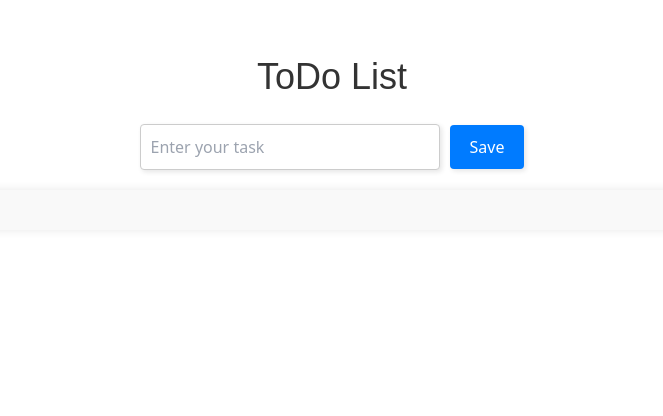
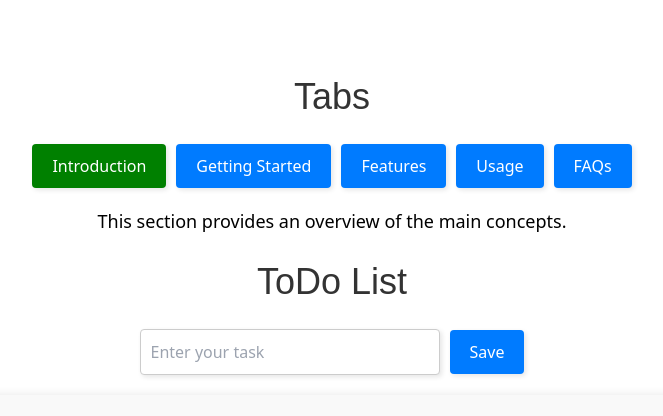
Before and after one commit to rahulpal80524/webapplication1, a React (Create React App) app: page / in a window 1280 px wide. Shown: the top 416 px of the page, without its empty margins (308-971 px from the left). Built offline with nearby package versions, Linux system fonts and the light colour scheme.

Commit message:
tab system

```diff
--- a/package.json
+++ b/package.json
@@ -1,4 +1,5 @@
 {
+  "homepage": "https://rahulpal80524.github.io/webapplication1",
   "name": "webapplication1",
   "version": "0.1.0",
   "private": true,
@@ -13,7 +14,7 @@
   },
   "scripts": {
     "predeploy": "npm run build",
-    "deploy": "gh-pages -d build -- -f",
+    "deploy": "gh-pages -d build",
     "start": "react-scripts start",
     "build": "react-scripts build",
     "test": "react-scripts test",
--- a/src/App.css
+++ b/src/App.css
@@ -133,3 +133,60 @@ h1 {
   background-color: yellow;
 
 }
+
+
+.tabsOuter {
+  width: 100%;
+  max-width: 1170px;
+  margin: auto;
+  padding: 20px;
+  box-sizing: border-box;
+}
+
+.tabsOuter h1 {
+  text-align: center;
+  margin-bottom: 20px;
+}
+
+.tabsOuter ul {
+  display: flex;
+  list-style: none;
+  margin: 0;
+  padding: 0;
+  justify-content: center;
+  gap: 10px;
+}
+
+.tabsOuter ul li {
+  margin: 0;
+  padding: 0;
+}
+
+.tabsOuter ul li button {
+  padding: 10px 20px;
+  font-size: 16px;
+  color: white;
+  background-color: #007BFF;
+  border: none;
+  border-radius: 4px;
+  cursor: pointer;
+  box-shadow: 2px 2px 5px rgba(0, 0, 0, 0.1);
+  transition: background-color 0.3s ease, transform 0.3s ease;
+}
+
+.tabsOuter ul li button:hover {
+  background-color: #0056b3;
+  transform: translateY(-2px);
+}
+
+.activeButton {
+  background-color: green !important;
+}
+
+.tabsOuter p {
+  margin-top: 20px;
+  text-align: center;
+  font-size: 18px;
+  line-height: 1.5;
+  padding: 0 20px;
+}
--- a/src/App.js
+++ b/src/App.js
@@ -1,6 +1,7 @@
-import logo from './logo.svg';
+// import logo from './logo.svg';
 import './App.css';
 import { useState } from 'react';
+import Tab from './Tab';
 function App() {
 
   let [todolist, setTodolist] = useState([]);
@@ -17,13 +18,15 @@ function App() {
     event.preventDefault();
   }
 
-  let list = todolist.map((value, index)=>{
-    return(
-      <TodDOListItems  value={value} key={index} indexNum={index} todolist={todolist} setTodolist={setTodolist}/>
+  let list = todolist.map((value, index) => {
+    return (
+      <TodDOListItems value={value} key={index} indexNum={index} todolist={todolist} setTodolist={setTodolist} />
     )
   })
   return (
     <div className="App">
+
+      <Tab/>
       <h1>ToDo List</h1>
       <form className="todo-form" onSubmit={saveToDoList}>
         <input type="text" name='toname' className="todo-input" placeholder="Enter your task" />
@@ -42,17 +45,17 @@ function App() {
 export default App;
 
 
-function TodDOListItems({value, indexNum, todolist, setTodolist}){
+function TodDOListItems({ value, indexNum, todolist, setTodolist }) {
   let [status, setStatus] = useState(false);
-  let deleteRow=()=>{
-   let finalList = todolist.filter((v,i)=>i!=indexNum)
-   setTodolist(finalList);
+  let deleteRow = () => {
+    let finalList = todolist.filter((v, i) => i !== indexNum)
+    setTodolist(finalList);
   }
 
-  let checkStatus=()=>{
+  let checkStatus = () => {
     setStatus(!status)
   }
-  return(
-    <li onClick={checkStatus} className={`todo-item ${status ? 'complete-todo' : ''}`}>{indexNum+1}. {value} <span onClick={deleteRow} className="delete-button">&times;</span></li>
+  return (
+    <li onClick={checkStatus} className={`todo-item ${status ? 'complete-todo' : ''}`}>{indexNum + 1}. {value} <span onClick={deleteRow} className="delete-button">&times;</span></li>
   )
 }
--- /dev/null
+++ b/src/Data/tabs.jsx
@@ -0,0 +1,22 @@
+export let tabs =  [
+      {
+        "title": "Introduction",
+        "description": "This section provides an overview of the main concepts."
+      },
+      {
+        "title": "Getting Started",
+        "description": "This section helps you get started with the basics."
+      },
+      {
+        "title": "Features",
+        "description": "This section highlights the key features of the product."
+      },
+      {
+        "title": "Usage",
+        "description": "This section explains how to use the product effectively."
+      },
+      {
+        "title": "FAQs",
+        "description": "This section answers the most frequently asked questions."
+      }
+    ]
--- /dev/null
+++ b/src/Tab.jsx
@@ -0,0 +1,30 @@
+import { useState } from 'react';
+import { tabs } from './Data/tabs'
+export default function Tab() {
+ let [activeTabs, setActiveTabs] = useState(0);
+  let [activeContent, setActiveContent] = useState(tabs[0]);
+  let changeTabs = (index) => {
+   setActiveTabs(index)
+   setActiveContent(tabs[index])
+  }
+  return (
+    <div className='tabsOuter'>
+    <h1>Tabs</h1>
+    <ul>
+      {tabs.map((tabsItem, index) => (
+        <li key={index}>
+          <button
+            onClick={() => changeTabs(index)}
+            className={activeTabs === index ? 'activeButton' : ''}
+          >
+            {tabsItem.title}
+          </button>
+        </li>
+      ))}
+    </ul>
+    {activeContent !== undefined && (
+      <p>{activeContent.description}</p>
+    )}
+  </div>
+  )
+}
```
